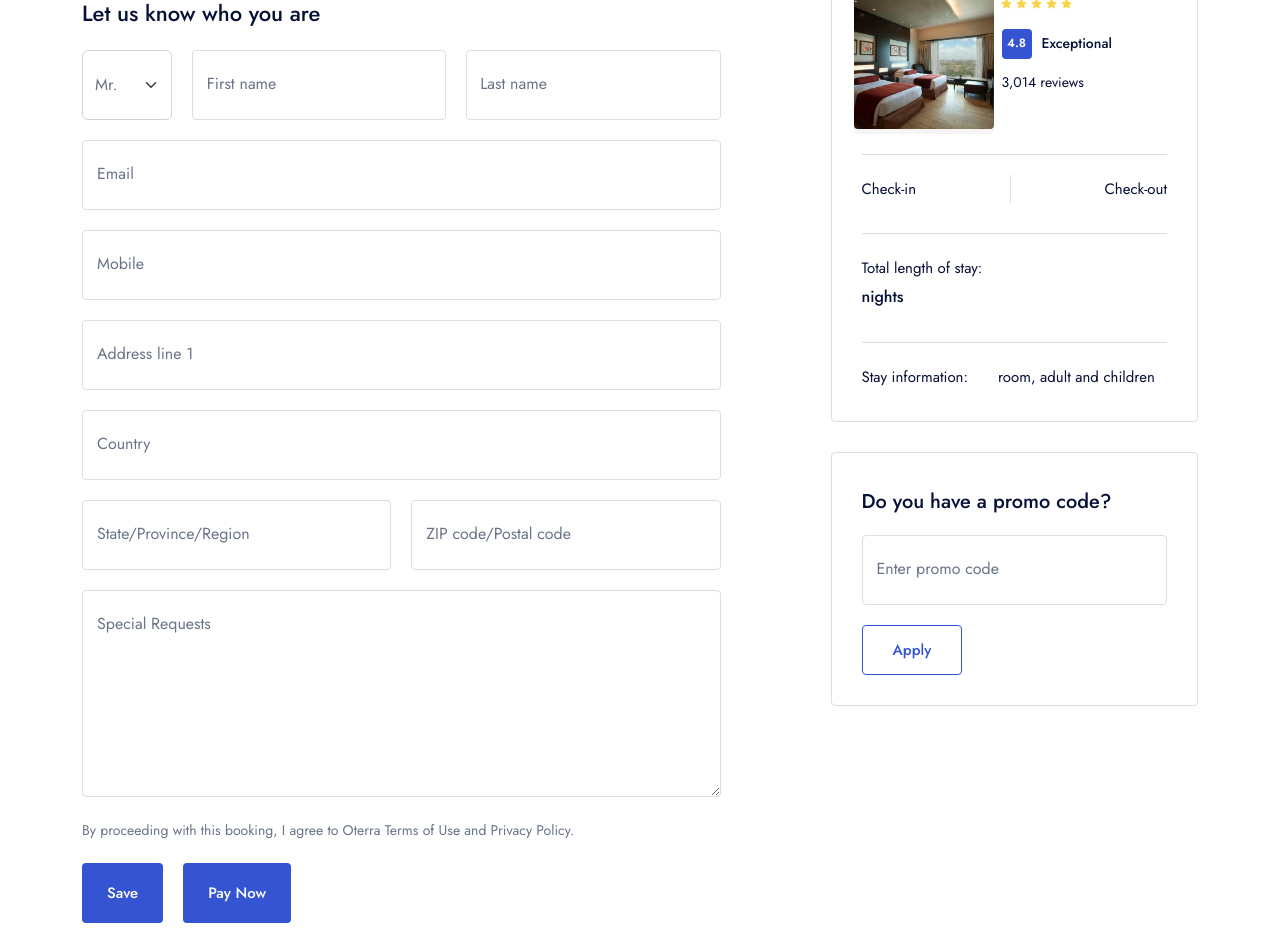
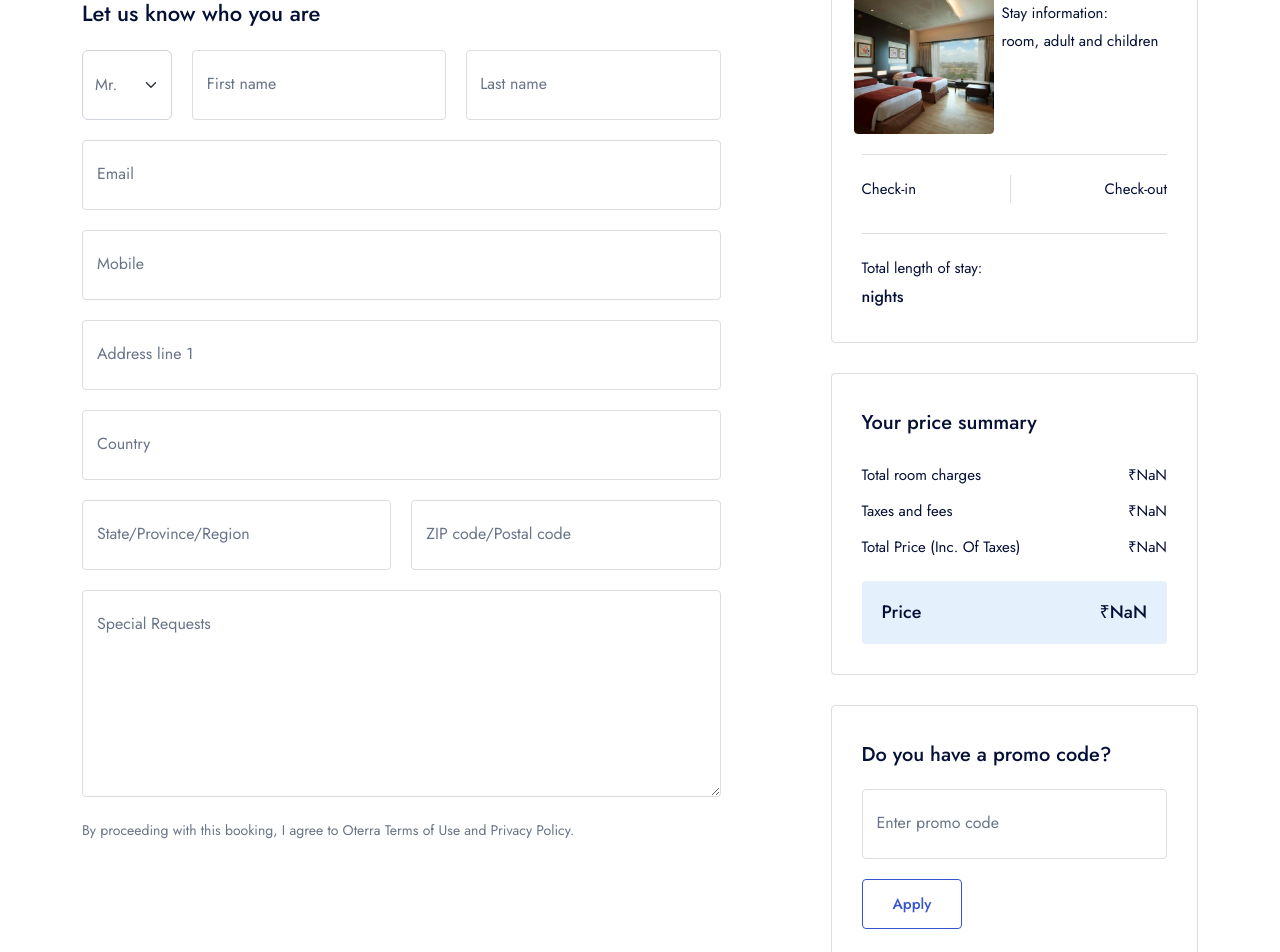
Before and after one commit to Raksyak-MST/booking-engine, a Next.js app: page /booking-page in a window 1280 px wide. Shown: the part 260-1212 px from the top of the page. Built offline with nearby package versions, Linux system fonts and the light colour scheme.

Commit message:
ui fixes major

```diff
--- a/app/layout.jsx
+++ b/app/layout.jsx
@@ -13,16 +13,12 @@ import "../styles/index.scss";
 import { Provider } from "react-redux";
 import { store } from "../store/store";
 import { Toaster } from 'react-hot-toast'
-import { initializeSDK } from "@/features/payment/CashFree.mjs"
 
 if (typeof window !== "undefined") {
   require("bootstrap/dist/js/bootstrap");
 }
 
 export default function RootLayout({ children }) {
-  useEffect(() => {
-    initializeSDK()
-  }, [])
   useEffect(() => {
     Aos.init({
       duration: 1200,
--- a/app/not-found.jsx
+++ b/app/not-found.jsx
@@ -1,3 +1,4 @@
+'use client'
 import dynamic from "next/dynamic";
 import CallToActions from "@/components/common/CallToActions";
 import DefaultHeader from "@/components/header/default-header";
--- a/components/booking-page/CustomerInfo.jsx
+++ b/components/booking-page/CustomerInfo.jsx
@@ -44,7 +44,9 @@ const CustomerInfo = (props) => {
                 { id: 13, value: "Lt", label: "Lt." },
                 { id: 14, value: "Maj Gen.", label: "Maj Gen" },
               ].map((obj) => (
-                <option key={obj?.id} value={obj?.value}>{obj?.label}</option>
+                <option key={obj?.id} value={obj?.value}>
+                  {obj?.label}
+                </option>
               ))}
             </select>
           </div>
--- a/components/booking-page/sidebar/BookingDetails.jsx
+++ b/components/booking-page/sidebar/BookingDetails.jsx
@@ -2,6 +2,7 @@ import Image from "next/image";
 import { useSelector } from "react-redux"
 import moment from "moment"
 import PromoCode from "./PromoCode";
+import PricingSummary from "./PricingSummary";
 
 const BookingDetails = () => {
   const selectedRoom = useSelector(state => state.roomSelection)
@@ -13,8 +14,7 @@ const BookingDetails = () => {
         <div className="row x-gap-15 y-gap-20">
           <div className="col-auto cardImage ratio ratio-1:1 w-140 md:w-1/1 rounded-4 bg-light-2">
             <Image
-              width={140}
-              height={140}
+              fill
               src={
                 selectedRoom?.roomImages?.length > 0
                   ? selectedRoom?.roomImages[0]?.includes("http")
@@ -28,26 +28,16 @@ const BookingDetails = () => {
           </div>
           {/* End .col */}
           <div className="col">
-            <div className="d-flex x-gap-5 pb-10">
-              <i className="icon-star text-yellow-1 text-10" />
-              <i className="icon-star text-yellow-1 text-10" />
-              <i className="icon-star text-yellow-1 text-10" />
-              <i className="icon-star text-yellow-1 text-10" />
-              <i className="icon-star text-yellow-1 text-10" />
-            </div>
-            {/* End ratings */}
             <div className="lh-17 fw-500">{selectedRoom?.roomTypeName}</div>
-            <div className="row x-gap-10 y-gap-10 items-center pt-10">
+            <div className="row items-end">
               <div className="col-auto">
-                <div className="d-flex items-center">
-                  <div className="size-30 flex-center bg-blue-1 rounded-4">
-                    <div className="text-12 fw-600 text-white">4.8</div>
-                  </div>
-                  <div className="text-14 fw-500 ml-10">Exceptional</div>
-                </div>
+                <div className="text-15">Stay information:</div>
               </div>
               <div className="col-auto">
-                <div className="text-14">3,014 reviews</div>
+                <div className="text-15">
+                  {selectedRoom?.roomQuantity} room, {selectedRoom?.adults}{" "}
+                  adult and {selectedRoom?.children} children
+                </div>
               </div>
             </div>
           </div>
@@ -84,22 +74,9 @@ const BookingDetails = () => {
           <div className="text-15">Total length of stay:</div>
           <div className="fw-500">{selectedRoom?.numberOfNights} nights</div>
         </div>
-
-        <div className="border-top-light mt-30 mb-20" />
-        <div className="row items-end">
-          <div className="col-auto">
-            <div className="text-15">Stay information:</div>
-            <div className="fw-500">{selectedRoom?.roomTypeName}</div>
-          </div>
-          <div className="col-auto">
-            <div className="text-15">
-              {selectedRoom?.roomQuantity} room, {selectedRoom?.adults} adult
-              and {selectedRoom?.children} children
-            </div>
-          </div>
-        </div>
         {/* End row */}
       </div>
+      <PricingSummary />
       <PromoCode />
     </>
     // End px-30
--- a/components/booking-page/sidebar/PricingSummary.jsx
+++ b/components/booking-page/sidebar/PricingSummary.jsx
@@ -2,19 +2,23 @@ import { useSelector } from "react-redux"
 
 const PricingSummary = () => {
   const billingReservation = useSelector(state => state?.billing?.reservationInfo)
-  const reservationInfo = billingReservation?.Reservations?.Reservation
+  let reservationInfo = billingReservation?.Reservations?.Reservation
 
   if(!Array.isArray(reservationInfo)) {
-    toast.error("Failed to fetch reservation info")
+    reservationInfo = [{}]
   }
 
-  const { BookingTran } = reservationInfo[0]
+  let { BookingTran } = reservationInfo[0]
 
   if(!Array.isArray(BookingTran)){
-    toast.error("Failed to fetch booking tran info")
+    BookingTran = [{}]
   }
 
-  const RentalInfo = BookingTran[0].RentalInfo
+  let RentalInfo =  BookingTran[0].RentalInfo
+
+  if(!Array.isArray(RentalInfo)){
+    RentalInfo = [{}]
+  }
 
   return (
     <div className="px-30 py-30 border-light rounded-4 mt-30">
@@ -29,7 +33,7 @@ const PricingSummary = () => {
               currency: BookingTran[0]?.CurrencyCode ?? "INR",
               currencyDisplay: "symbol",
               style: "currency",
-            }).format(RentalInfo[0]?.TotalAmountBeforeTax)}
+            }).format(RentalInfo[0]?.fulltotal)}
           </div>
         </div>
       </div>
--- a/components/booking-page/stepper-booking/index.jsx
+++ b/components/booking-page/stepper-booking/index.jsx
@@ -1,32 +1,30 @@
+"use client";
 
-'use client'
-
-import React, { useState } from "react";
-import CustomerInfo from "../CustomerInfo";
-import PaymentInfo from "../PaymentInfo";
-import OrderSubmittedInfo from "../OrderSubmittedInfo";
+import Link from "next/link";
+import React from "react";
+import BookingDetails from "../sidebar/BookingDetails";
 import {
   useAddReservationFromWebMutation,
   useGetReservationJsonLikeEzeeWebBookingMutation,
-  billingAction,
   reservationInfoActions,
   cashFreeApiActions,
 } from "@/store/store";
-import { useDispatch, useSelector } from "react-redux"
+import { useDispatch, useSelector } from "react-redux";
 import toast from "react-hot-toast";
 import { ERROR_MESSAGES } from "@/data/error-messages";
-import { useFormik } from "formik"
+import { useFormik } from "formik";
 import * as yup from "yup";
 
 const Index = () => {
-  const [currentStep, setCurrentStep] = useState(0);
-  const [ addReservationFromWebMutation ] = useAddReservationFromWebMutation()
-  const [ getReservationJsonLikeEzeeWebbooking, options ] = useGetReservationJsonLikeEzeeWebBookingMutation()
-  const reservationInfo = useSelector(state => state.reservationInfo)
-  const billingReservationInfo = useSelector(state => state.billing?.reservationInfo)
-  const billingInfo = useSelector(state => state.billing)
-  const [ CFCreateOrder ] = cashFreeApiActions.useCreateOrderMutation()
-  const dispatch = useDispatch()
+  const [addReservationFromWebMutation] = useAddReservationFromWebMutation();
+  const [getReservationJsonLikeEzeeWebbooking] =
+    useGetReservationJsonLikeEzeeWebBookingMutation();
+  const [CFCreateOrder] = cashFreeApiActions.useCreateOrderMutation();
+  const reservationInfo = useSelector((state) => state.reservationInfo);
+  const billingReservationInfo = useSelector(
+    (state) => state.billing?.reservationInfo
+  );
+  const dispatch = useDispatch();
   const formik = useFormik({
     initialValues: {
       Salutation: "Mr",
@@ -42,13 +40,11 @@ const Index = () => {
       Comment: "",
       PromoCode: "",
     },
+    isValid: false,
     onSubmit: (values) => {
       dispatch(reservationInfoActions.setGuestDetails(values));
 
-      switch (currentStep) {
-        case 0:
-          toast
-            .promise(
+      toast.promise(
         // NOTE: .unwrap() is mandatory to catch errors in toast otherwise it will not work
         // cannot update state in async function because it will cause a race condition
         getReservationJsonLikeEzeeWebbooking({
@@ -60,20 +56,7 @@ const Index = () => {
           success: "Your information is saved successfully.",
           error: ERROR_MESSAGES.API_FAILED_RESERVATIONS_LIKE_WEB_BOOKING,
         }
-            )
-            .then(() => {
-              if (currentStep < steps.length - 1) {
-                setCurrentStep(currentStep + 1);
-              }
-            });
-          break;
-        case 1:
-          try {
-            addReservationFromWebMutation(billingReservationInfo);
-          } catch (error) {
-            toast.error("Failed to book reservation. Please try again later.");
-          }
-      }
+      );
     },
     validationSchema: yup.object().shape({
       Salutation: yup.string().required("Salutation is required"),
@@ -84,120 +67,277 @@ const Index = () => {
     }),
   });
 
-  const steps = [
+  const handleOnClick = (e) => {
+    if (formik.isValid) {
+      toast.promise(
+        CFCreateOrder({
+          order_amount: 1.0,
+          order_currency: "INR",
+          customer_details: {
+            customer_id: "1234567890",
+            customer_name: formik.values.FirstName,
+            customer_email: formik.values.Email,
+            customer_phone: formik.values.Mobile,
+          },
+        })
+          .unwrap()
+          .then((res) => {
+            alert(JSON.stringify(res));
+            try {
+              addReservationFromWebMutation(billingReservationInfo);
+            } catch (error) {
+              toast.error(
+                "Failed to book reservation. Please try again later."
+              );
+            }
+          }),
         {
-      title: "Personal Details",
-      stepNo: "1",
-      stepBar: (
-        <>
-          <div className="col d-none d-sm-block">
-            <div className="w-full h-1 bg-border"></div>
-          </div>
-        </>
-      ),
-      content: <CustomerInfo controller={formik}/>,
-    },
-    {
-      title: "Payment Details",
-      stepNo: "2",
-      stepBar: (
-        <>
-          <div className="col d-none d-sm-block">
-            <div className="w-full h-1 bg-border"></div>
-          </div>
-        </>
-      ),
-      content: <PaymentInfo />,
-    },
-    {
-      title: "Final Step",
-      stepNo: "3",
-      stepBar: "",
-      content: <OrderSubmittedInfo />,
-    },
-  ];
-
-  const renderStep = () => {
-    const { content } = steps[currentStep];
-    return <>{content}</>;
-  };
-
-  const nextStep = async () => {
-    dispatch(billingAction.validateForm());
-
-    if (billingInfo?.hasError) {
-      toast.error("Please fill in all the required fields.");
-      return;
+          loading: "Loading...",
+          success: "You are being redirected to payment page",
+          error: "Failed to proceed.",
         }
-
-    if (billingInfo?.hasError === false) {
-    }
-
-    // FIXME: This is a temporary to test the creation of the reservation
-    if (currentStep === 1) {
-      await addReservationFromWebMutation(billingReservationInfo);
-    }
-  };
-
-  const previousStep = () => {
-    if (currentStep > 0) {
-      setCurrentStep(currentStep - 1);
+      );
+    } else {
+      toast.error("Please fill your details before payment");
     }
   };
 
   return (
     <>
-      <div className="row">{renderStep()}</div>
+      <div className="row">
+        <div className="col-xl-7 col-lg-8 mt-30">
+          <div className="py-15 px-20 rounded-4 text-15 bg-blue-1-05">
+            Sign in to book with your saved details or{" "}
+            <Link href="/signup" className="text-blue-1 fw-500">
+              register
+            </Link>{" "}
+            to manage your bookings on the go!
+          </div>
+          {/* End register notify */}
+
+          <h2 className="text-22 fw-500 mt-40 md:mt-24">
+            Let us know who you are
+          </h2>
+
+          <form className="row x-gap-20 y-gap-20 pt-20">
+            <div className="col-md-2">
+              <select
+                className="form-select h-full text-light-1"
+                name="Salutation"
+                values={formik?.values?.Salutation}
+                onChange={formik?.handleChange}
+              >
+                {[
+                  { id: 1, value: "Mr", label: "Mr." },
+                  { id: 2, value: "Mrs", label: "Mrs." },
+                  { id: 3, value: "Ms", label: "Ms." },
+                  { id: 4, value: "Dr", label: "Dr." },
+                  { id: 5, value: "Mast.", label: "Mast.." },
+                  { id: 6, value: "Prof", label: "Prof." },
+                  { id: 7, value: "Capt", label: "Capt." },
+                  { id: 8, value: "Wg Cdr.", label: "Wg Cdr." },
+                  { id: 9, value: "Major.", label: "Major." },
+                  { id: 10, value: "Brig", label: "Brig." },
+                  { id: 11, value: "Col.", label: "Col." },
+                  { id: 12, value: "Lt Col", label: "Lt Col" },
+                  { id: 13, value: "Lt", label: "Lt." },
+                  { id: 14, value: "Maj Gen.", label: "Maj Gen" },
+                ].map((obj) => (
+                  <option key={obj?.id} value={obj?.value}>
+                    {obj?.label}
+                  </option>
+                ))}
+              </select>
+            </div>
+            {/* End col-12 */}
+
+            <div className="col-md-5">
+              <div className="form-input ">
+                <input
+                  type="text"
+                  name="FirstName"
+                  value={formik?.values?.FirstName}
+                  onChange={formik?.handleChange}
+                  required
+                />
+                <label className="lh-1 text-16 text-light-1">First name</label>
+              </div>
+              <div className="text-13 text-red-1">
+                {formik?.touched?.FirstName &&
+                  formik?.errors?.FirstName}
+              </div>
+            </div>
+            {/* End col-12 */}
+
+            <div className="col-md-5">
+              <div className="form-input input-group has-validation">
+                <input
+                  type="text"
+                  name="LastName"
+                  value={formik?.values?.LastName}
+                  onChange={formik?.handleChange}
+                  required
+                />
+                <label className="lh-1 text-16 text-light-1">Last name</label>
+              </div>
+              <div className="text-13 text-red-1">
+                {formik?.touched?.LastName && formik?.errors?.LastName}
+              </div>
+            </div>
+            {/* End col-12 */}
+
+            <div className="col-md-12">
+              <div className="form-input ">
+                <input
+                  type="text"
+                  name="Email"
+                  value={formik?.values?.Email}
+                  onChange={formik?.handleChange}
+                  required
+                />
+                <label className="lh-1 text-16 text-light-1">Email</label>
+              </div>
+              <div className="text-13 text-red-1">
+                {formik?.errors?.Email}
+              </div>
+            </div>
+            {/* End col-12 */}
+
+            <div className="col-md-12">
+              <div className="form-input ">
+                <input
+                  type="text"
+                  name="Mobile"
+                  value={formik?.values?.Mobile}
+                  onChange={formik?.handleChange}
+                  required
+                />
+                <label className="lh-1 text-16 text-light-1">Mobile</label>
+              </div>
+              <div className="text-13 text-red-1">
+                {formik?.errors?.Mobile}
+              </div>
+            </div>
+            {/* End col-12 */}
+
+            <div className="col-12">
+              <div className="form-input ">
+                <input
+                  name="Address"
+                  type="text"
+                  required
+                  value={formik?.values?.Address}
+                  onChange={formik?.handleChange}
+                />
+                <label className="lh-1 text-16 text-light-1">
+                  Address line 1
+                </label>
+              </div>
+              <div className="text-13 text-red-1">
+                {formik?.errors?.Address}
+              </div>
+            </div>
+            {/* End col-12 */}
+
+            <div className="col-md-06">
+              <div className="form-input ">
+                <input
+                  type="text"
+                  name="Country"
+                  required
+                  value={formik?.values?.Country}
+                  onChange={formik?.handleChange}
+                />
+                <label className="lh-1 text-16 text-light-1">Country</label>
+              </div>
+              <div className="text-13 text-red-1">
+                {formik?.errors?.Country}
+              </div>
+            </div>
+            {/* End col-12 */}
+
+            <div className="col-md-6">
+              <div className="form-input ">
+                <input
+                  name="State"
+                  type="text"
+                  required
+                  value={formik?.values?.State}
+                  onChange={formik?.handleChange}
+                />
+                <label className="lh-1 text-16 text-light-1">
+                  State/Province/Region
+                </label>
+              </div>
+              <div className="text-13 text-red-1">
+                {formik?.errors?.State}
+              </div>
+            </div>
+            {/* End col-12 */}
+
+            <div className="col-md-6">
+              <div className="form-input ">
+                <input
+                  name="Zipcode"
+                  type="text"
+                  required
+                  value={formik?.values?.Zipcode}
+                  onChange={formik?.handleChange}
+                />
+                <label className="lh-1 text-16 text-light-1">
+                  ZIP code/Postal code
+                </label>
+              </div>
+              <div className="text-13 text-red-1">
+                {formik?.errors?.Zipcode}
+              </div>
+            </div>
+            {/* End col-12 */}
+
+            <div className="col-12">
+              <div className="form-input ">
+                <textarea
+                  name="Comment"
+                  required
+                  rows={6}
+                  value={formik?.values?.Comment}
+                  onChange={formik?.handleChange}
+                ></textarea>
+                <label className="lh-1 text-16 text-light-1">
+                  Special Requests
+                </label>
+              </div>
+            </div>
+            {/* End col-12 */}
+
+            <div className="col-12">
+              <div className="row y-gap-20 items-center justify-between">
+                <div className="col-auto">
+                  <div className="text-14 text-light-1">
+                    By proceeding with this booking, I agree to Oterra Terms of
+                    Use and Privacy Policy.
+                  </div>
+                </div>
+                {/* End col-12 */}
+              </div>
+            </div>
+          </form>
+        </div>
+        <div className="col-xl-5 col-lg-4 mt-30">
+          <div className="booking-sidebar">
+            <BookingDetails />
+          </div>
+        </div>
+      </div>
       {/* End main content */}
-
       <div className="row x-gap-20 y-gap-20 pt-20">
-        {currentStep !== 1 ? null : (
-          <div className="col-auto">
-            <button
-              className="button h-60 px-24 -blue-1 bg-light-2"
-              disabled={currentStep === 0}
-              onClick={previousStep}
-            >
-              Previous
-            </button>
-          </div>
-        )}
-        {/* End prvious btn */}
         <div className="col-auto">
           <button
             className="button h-60 px-24 -dark-1 bg-blue-1 text-white"
-            disabled={currentStep === steps.length - 1}
-            onClick={(e) => {
-              formik.handleSubmit(e);
-            }}
+            onClick={formik.handleSubmit}
             type="submit"
           >
-            Save
-          </button>
-        </div>
-        <div className="col-auto">
-          <button
-            className="button h-60 px-24 -dark-1 bg-blue-1 text-white"
-            disabled={currentStep === steps.length - 1}
-            onClick={(e) => {
-              if (formik.isValid) {
-                CFCreateOrder({
-                  order_amount: 1.0,
-                  order_currency: "INR",
-                  customer_details: {
-                    customer_id: "1234567890",
-                    customer_phone: formik.values.Mobile,
-                  },
-                }).unwrap().then(res => {
-                  alert(JSON.stringify(res))
-                });
-              } else {
-                toast.error("Please fill your details before payment");
-              }
-            }}
-            type="submit"
-          >
-            Pay Now
+            Book Now
           </button>
         </div>
         {/* End next btn */}
```
Also changed, not shown: app/(homes)/home_1/page.jsx (+0 -13 lines), components/hotel-list/hotel-list-v1/HotelPropertiesDetails.jsx (+6 -3 lines). Lines whose indentation alone changed are shown as unchanged.
